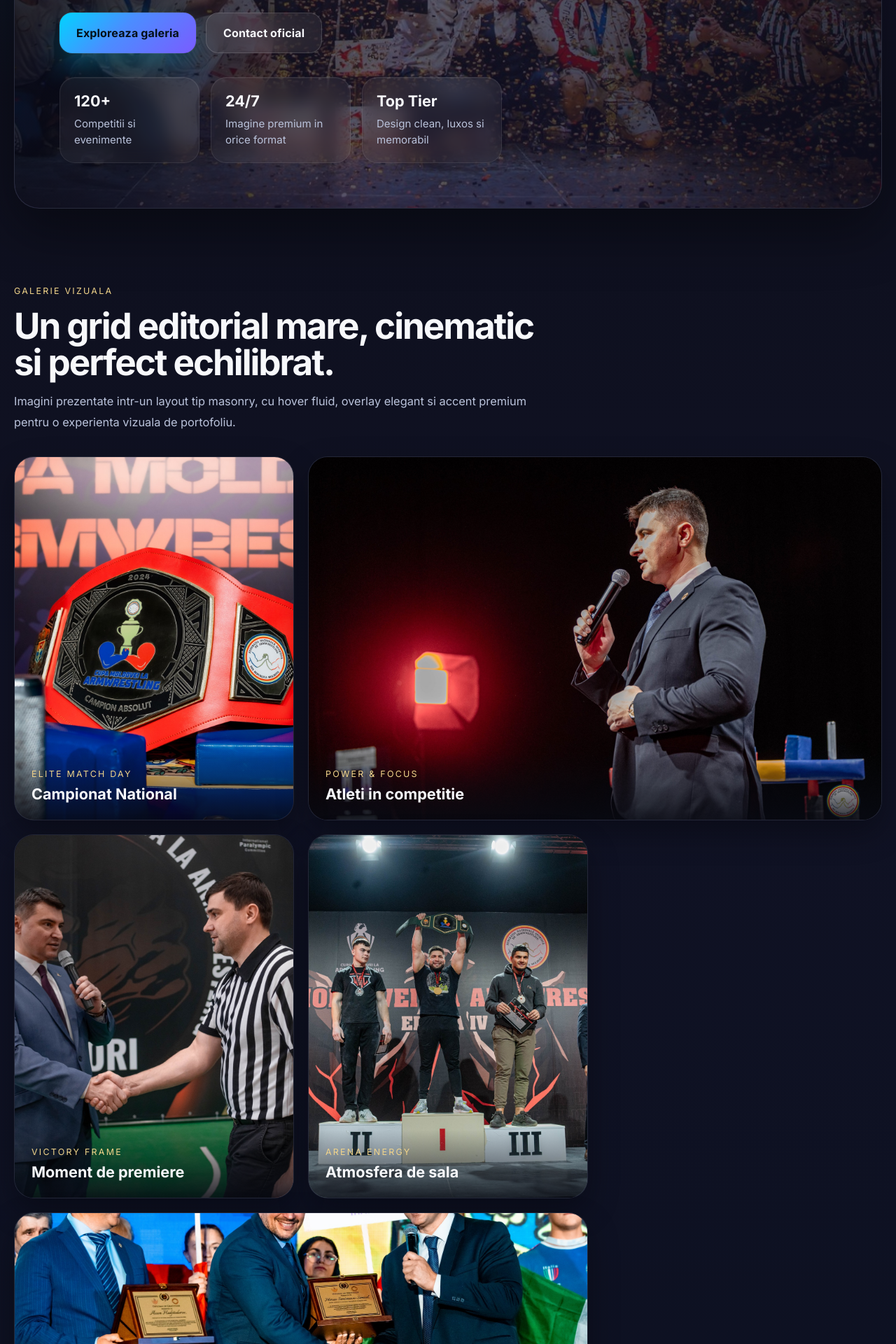
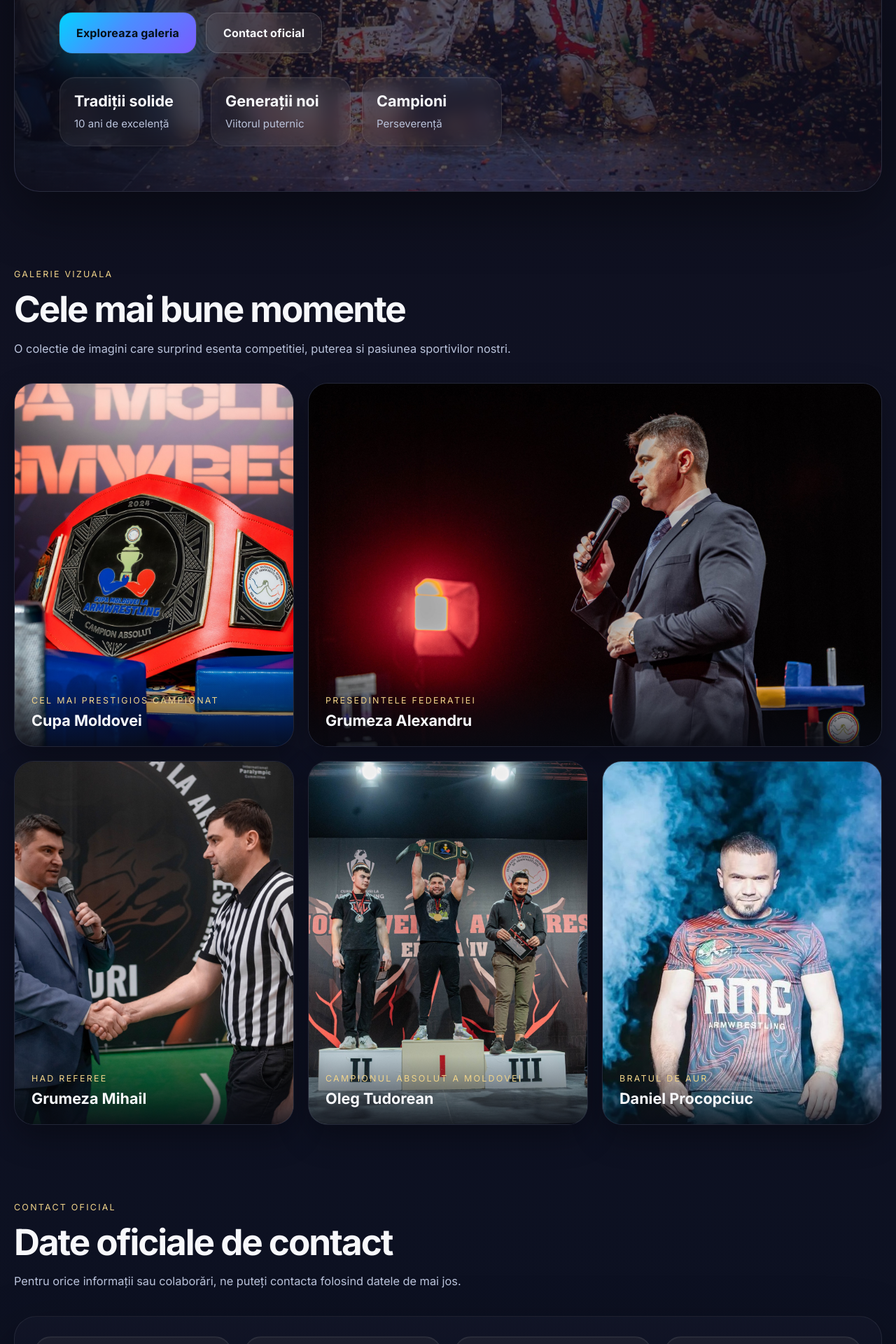
Before and after one commit to lordsky666/NextJs, a Next.js app: page / in a window 1280 px wide. Shown: the part 900-2820 px from the top of the page at 70% size. Built offline with nearby package versions, Linux system fonts and the light colour scheme.

Commit message:
Pre Final Project

```diff
--- a/app/globals.css
+++ b/app/globals.css
@@ -432,9 +432,11 @@ img {
   width: min(1380px, 100%);
   margin: 0 auto;
   display: flex;
-  justify-content: space-between;
-  align-items: flex-end;
+  justify-content: center;
+  align-items: center;
   gap: 24px;
+  flex-direction: column;
+  text-align: center;
   padding: 28px 0 0;
   border-top: 1px solid rgba(255, 255, 255, 0.1);
 }
@@ -454,7 +456,7 @@ img {
   display: flex;
   flex-direction: column;
   gap: 10px;
-  text-align: right;
+  text-align: center;
 }
 
 @media (max-width: 1100px) {
@@ -548,6 +550,7 @@ img {
   .site-footer__inner {
     flex-direction: column;
     align-items: flex-start;
+
   }
 
   .site-footer__meta {
--- a/app/page.tsx
+++ b/app/page.tsx
@@ -7,12 +7,12 @@ import { useState } from "react";
 const inter = Inter({ subsets: ["latin"] });
 
 const galleryImages = [
-  { src: "/Foto/gal1.jpg", alt: "Campionat national", title: "Campionat National", label: "Elite Match Day", className: "tall" },
-  { src: "/Foto/gal6.jpg", alt: "Atleti in competitie", title: "Atleti in competitie", label: "Power & Focus", className: "wide" },
-  { src: "/Foto/gal3.jpg", alt: "Moment de premiere", title: "Moment de premiere", label: "Victory Frame", className: "" },
-  { src: "/Foto/gal7.jpg", alt: "Atmosfera de sala", title: "Atmosfera de sala", label: "Arena Energy", className: "tall" },
-  { src: "/Foto/gal5.jpg", alt: "Detaliu competitie", title: "Detaliu competitie", label: "Precision & Strength", className: "wide" },
-];
+  { src: "/Foto/gal1.jpg", alt: "Cupa Moldovei", title: "Cupa Moldovei", label: "Cel mai prestigios campionat", className: "tall" },
+  { src: "/Foto/gal6.jpg", alt: "Alexandru Grumeza", title: "Grumeza Alexandru", label: "Presedintele Federatiei ", className: "wide" },
+  { src: "/Foto/gal3.jpg", alt: "Grumeza Mihail", title: "Grumeza Mihail", label: "Had Referee", className: "" },
+  { src: "/Foto/gal7.jpg", alt: "Atmosfera de sala", title: "Oleg Tudorean", label: "Campionul Absolut a Moldovei", className: "tall" },
+  { src: "/Foto/gal8.jpg", alt: "Detaliu competitie", title: "Daniel Procopciuc", label: "Bratul de Aur", className: "tall" },
+]
 
 const contactItems = [
   { title: "Telefon", value: "+373 00 000 000" },
@@ -96,16 +96,16 @@ export default function Home() {
 
             <div className="hero__stats">
               <div>
-                <strong>120+</strong>
-                <span>Competitii si evenimente</span>
+                <strong>Tradiții solide</strong>
+                <span>10 ani de excelență</span>
               </div>
               <div>
-                <strong>24/7</strong>
-                <span>Imagine premium in orice format</span>
+                <strong>Generații noi</strong>
+                <span>Viitorul puternic</span>
               </div>
               <div>
-                <strong>Top Tier</strong>
-                <span>Design clean, luxos si memorabil</span>
+                <strong>Campioni</strong>
+                <span>Perseverență</span>
               </div>
             </div>
           </div>
@@ -114,10 +114,9 @@ export default function Home() {
         <section className="gallery-section" id="galerie">
           <div className="section-heading">
             <span className="section-heading__eyebrow">Galerie Vizuala</span>
-            <h2>Un grid editorial mare, cinematic si perfect echilibrat.</h2>
+            <h2>Cele mai bune momente </h2>
             <p>
-              Imagini prezentate intr-un layout tip masonry, cu hover fluid, overlay elegant
-              si accent premium pentru o experienta vizuala de portofoliu.
+              O colectie de imagini care surprind esenta competitiei, puterea si pasiunea sportivilor nostri.
             </p>
           </div>
 
@@ -146,10 +145,9 @@ export default function Home() {
         <section className="contact-section" id="contact">
           <div className="section-heading">
             <span className="section-heading__eyebrow">Contact Oficial</span>
-            <h2>O bara de contact premium, clara si usor de parcurs.</h2>
+            <h2>Date oficiale de contact</h2>
             <p>
-              Datele importante sunt grupate in carduri curate, cu contrast puternic si
-              accente cyan-violet pentru un look high-end coerent cu restul paginii.
+                            Pentru orice informații sau colaborări, ne puteți contacta folosind datele de mai jos.
             </p>
           </div>
 
@@ -168,12 +166,11 @@ export default function Home() {
         <div className="site-footer__inner">
           <div>
             <span className="site-footer__eyebrow">Federatia Nationala de Armwrestling</span>
-            <p>Design premium cu directie vizuala moderna, memorabila si pregatita pentru orice ecran.</p>
+            <p>
+              Susținem performanța și promovăm cei mai puternici sportivi ai Republicii Moldova. Viitorul armwrestlingului este construit de noi.
+            </p>
           </div>
-          <div className="site-footer__meta">
-            <span>Republica Moldova</span>
-            <span>High-fidelity homepage redesign</span>
-          </div>
+
         </div>
       </footer>
     </div>
```
Also changed, not shown: public/Foto/gal8.jpeg (added), public/Foto/gal8.jpg (added).
